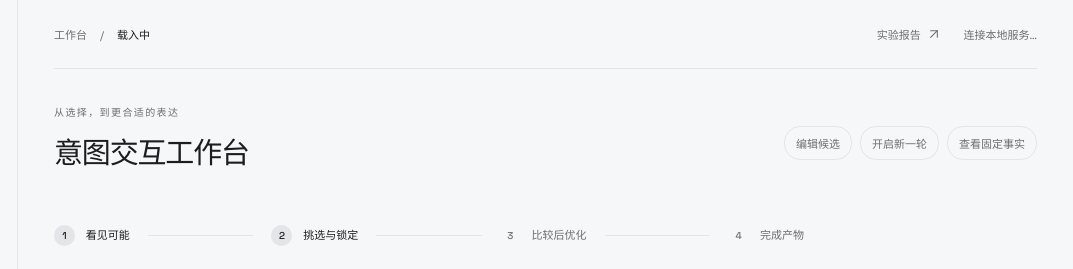
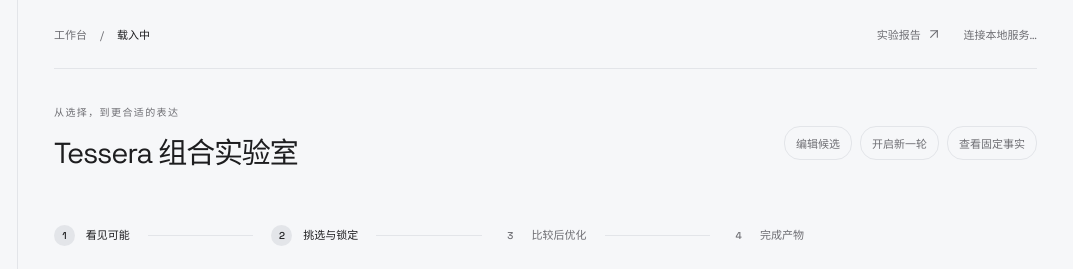
Before and after one commit to ludi11117/tessera-studio, a plain HTML site: page static/index.html in a window 1280 px wide. Shown: the top 269 px of the page, 207-1280 px from the left. Drawn offline with Linux system fonts and the light colour scheme; no server answers; a web font is replaced by a local one.

Commit message:
Align legacy workspace title with Tessera branding

```diff
--- a/static/index.html
+++ b/static/index.html
@@ -11,7 +11,7 @@
   </aside>
   <main>
     <header class="topbar"><div><span class="crumb">工作台</span><span class="slash">/</span><span id="crumb-title">载入中</span></div><div><a class="report-link" href="/experiments/report.html" target="_blank" rel="noopener">实验报告 ↗</a><span id="save-state">连接本地服务…</span></div></header>
-    <section class="task-heading"><div><div class="eyebrow">从选择，到更合适的表达</div><h1 id="task-title">意图交互工作台</h1><p id="task-brief"></p></div><div class="heading-actions"><button id="edit-candidates" class="quiet">编辑候选</button><button id="new-round" class="quiet">开启新一轮</button><button id="facts-toggle" class="quiet" aria-expanded="false">查看固定事实</button></div></section>
+    <section class="task-heading"><div><div class="eyebrow">从选择，到更合适的表达</div><h1 id="task-title">Tessera 组合实验室</h1><p id="task-brief"></p></div><div class="heading-actions"><button id="edit-candidates" class="quiet">编辑候选</button><button id="new-round" class="quiet">开启新一轮</button><button id="facts-toggle" class="quiet" aria-expanded="false">查看固定事实</button></div></section>
     <div id="facts" class="facts hidden"></div>
     <div class="steps"><span class="step active"><b>1</b> 看见可能</span><span class="step-line"></span><span class="step active"><b>2</b> 挑选与锁定</span><span class="step-line"></span><span class="step"><b>3</b> 比较后优化</span><span class="step-line"></span><span class="step"><b>4</b> 完成产物</span></div>
     <div class="work-grid">
```
